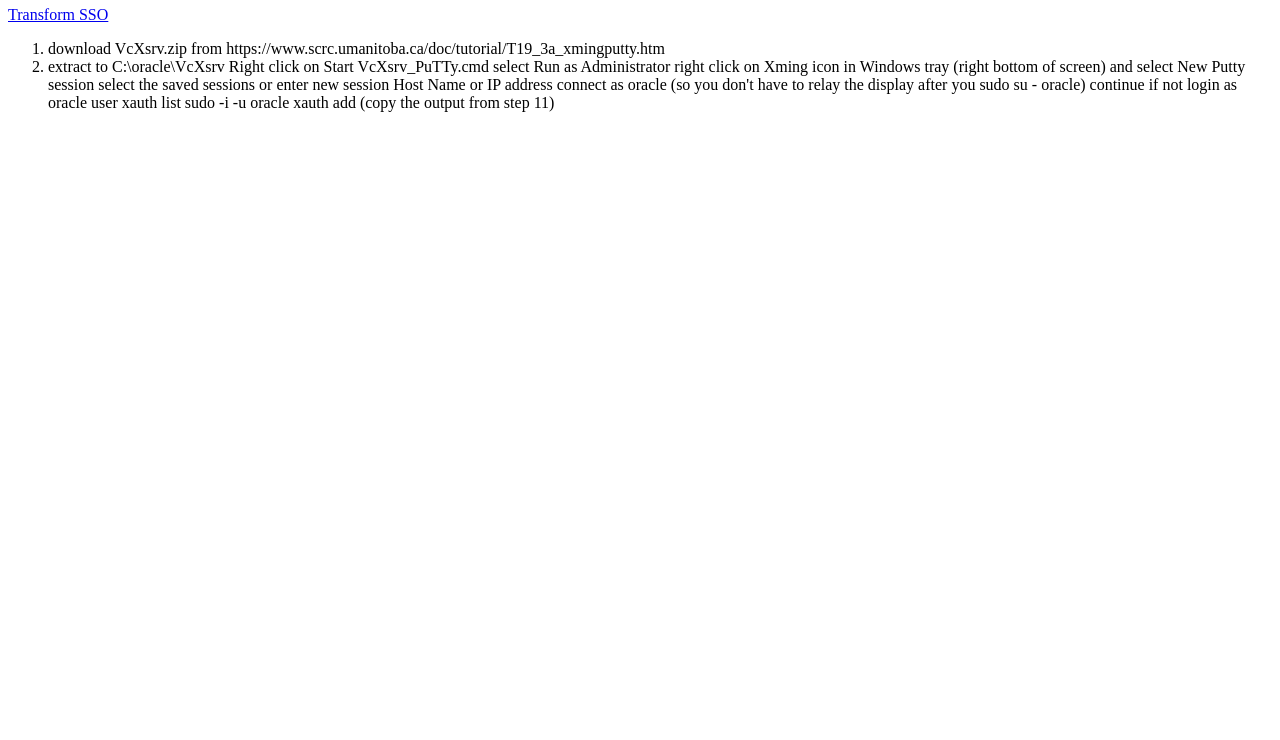
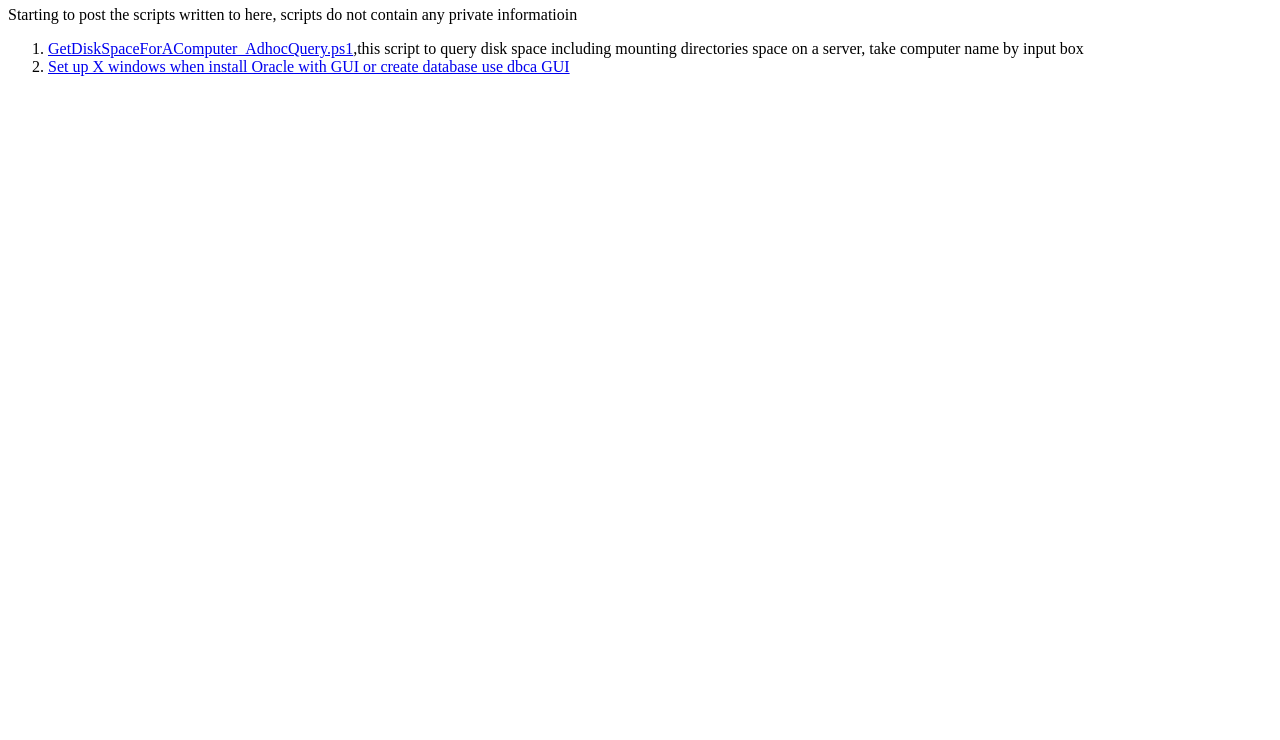
Before and after one commit to zhouTransform/GeneralDBA, a plain HTML site: page index.html in a window 1280 px wide. Shown: the part 60-800 px from the top of the page. Drawn offline with Linux system fonts and the light colour scheme.

Commit message:
update index page
and setupX windows page

```diff
--- a/index.html
+++ b/index.html
@@ -2,31 +2,14 @@
   <head><title>General DBA tips</title></head>
   <body>
     <h1>General DBA Tips</h1>
-    <p><a href="https://transformsso.sharepoint.com/sites/DatabaseMetrics"  target="new">Transform SSO</a></p>
+    <p>Starting to post the scripts written to here, scripts do not contain any private informatioin </p>
     <ol>
-      <li>
-      download VcXsrv.zip from https://www.scrc.umanitoba.ca/doc/tutorial/T19_3a_xmingputty.htm
-      </li>
-      <li>
-    extract to C:\oracle\VcXsrv
-    Right click on Start VcXsrv_PuTTy.cmd
-
-    select Run as Administrator
-    right click on Xming icon in Windows tray (right bottom of screen) and select New Putty session
-
-
-
-    select the saved sessions or enter new session Host Name or IP address
-    connect as oracle (so you don't have to relay the display after you sudo su - oracle)
-
-
-
-    continue if not login as oracle user
-     xauth list
-    sudo -i -u oracle
-    xauth add (copy the output from step 11)
-      </li>
-
+		<li>
+			<a href="PowerShell/GetDiskSpaceForAComputer_AdhocQuery.ps1" target="new">GetDiskSpaceForAComputer_AdhocQuery.ps1</a>,this script to query disk space including mounting directories space on a server, take computer name by input box
+		</li>
+		<li>
+			<a href="Linux/setupXWindows.html" target = "new"> Set up X windows when install Oracle with GUI or create database use dbca GUI</a>
+		</li>
     </ol>
 
   </body>
```
Also changed, not shown: Linux/setupXWindows.html (added, +43 -0 lines).
